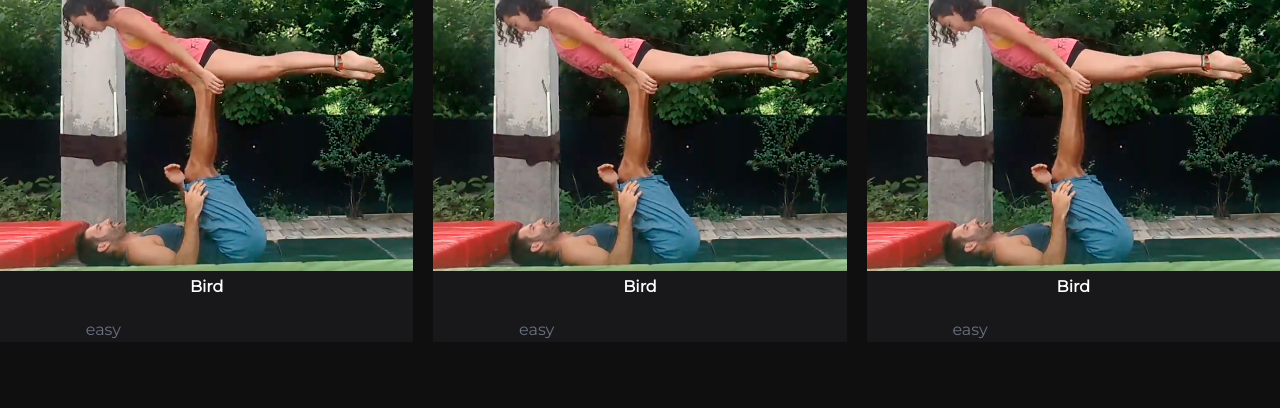
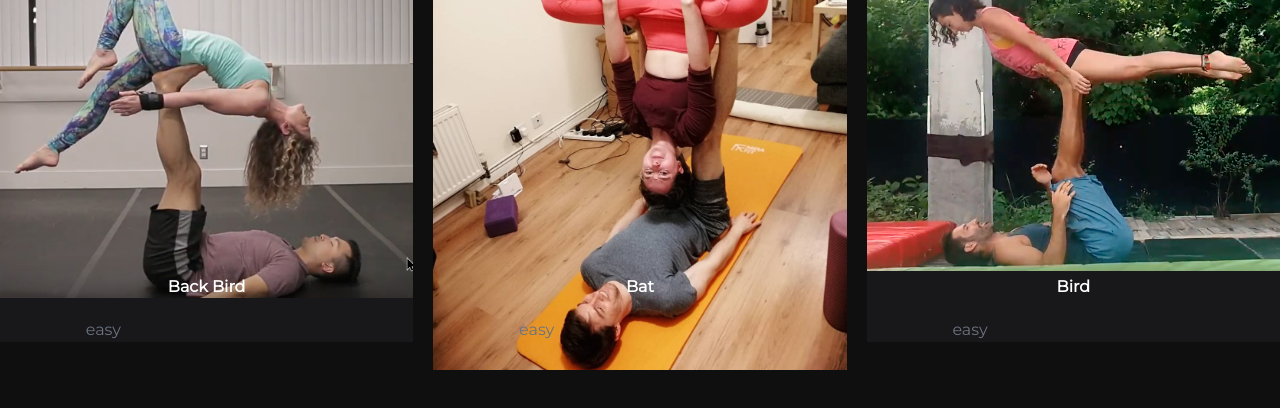
Before and after one commit to danielskapunk/acroyoga-wiki-website, an Astro site: page / in a window 1280 px wide. Built offline with nearby package versions, Linux system fonts and the light colour scheme; Astro itself is replaced by a stand-in of ours.

Commit message:
index first draft

```diff
--- a/src/content/acro/bat.md
+++ b/src/content/acro/bat.md
@@ -1,9 +1,9 @@
 ---
 # layout: ../../layouts/Trick.astro
-name: Back Bird
-aka: [palomita de espalda]
+name: Bat
+aka: [Vampirito]
 level: easy
-image: "../../images/acro-back-bird.jpeg"
+image: "../../images/acroyoga-bat.jpeg"
 video: "https://youtu.be/qa5iG6k3W0s"
 tags: []
 to:
--- a/src/pages/index.astro
+++ b/src/pages/index.astro
@@ -1,13 +1,15 @@
 ---
+import { getCollection } from 'astro:content';
 import MosaicItem from '../components/MosaicItem.astro';
-import birdImg from '../images/bird-acroyoga_10a960c0fc.png';
 import Layout from '../layouts/Layout.astro';
+const allAcro = await getCollection('acro');
+// console.log('allAcro', allAcro)
 ---
 
 <Layout title="Welcome to Astro.">
 	<main class="grid grid-cols-3 gap-x-5">
-		<MosaicItem title='Bird' level="easy" p="/" img={birdImg} />
-		<MosaicItem title='Bird' level="easy" p="/" img={birdImg} />
-		<MosaicItem title='Bird' level="easy" p="/" img={birdImg} />
+		{allAcro.map(a=>(
+			<MosaicItem title={a.data.name} level={a.data.level} p="/" img={a.data.image} />
+		))}
 	</main>
 </Layout>
```
Also changed, not shown: src/images/acroyoga-bat.jpeg (renamed from src/images/acroyoga-bat_689e58ebc1.jpeg).
